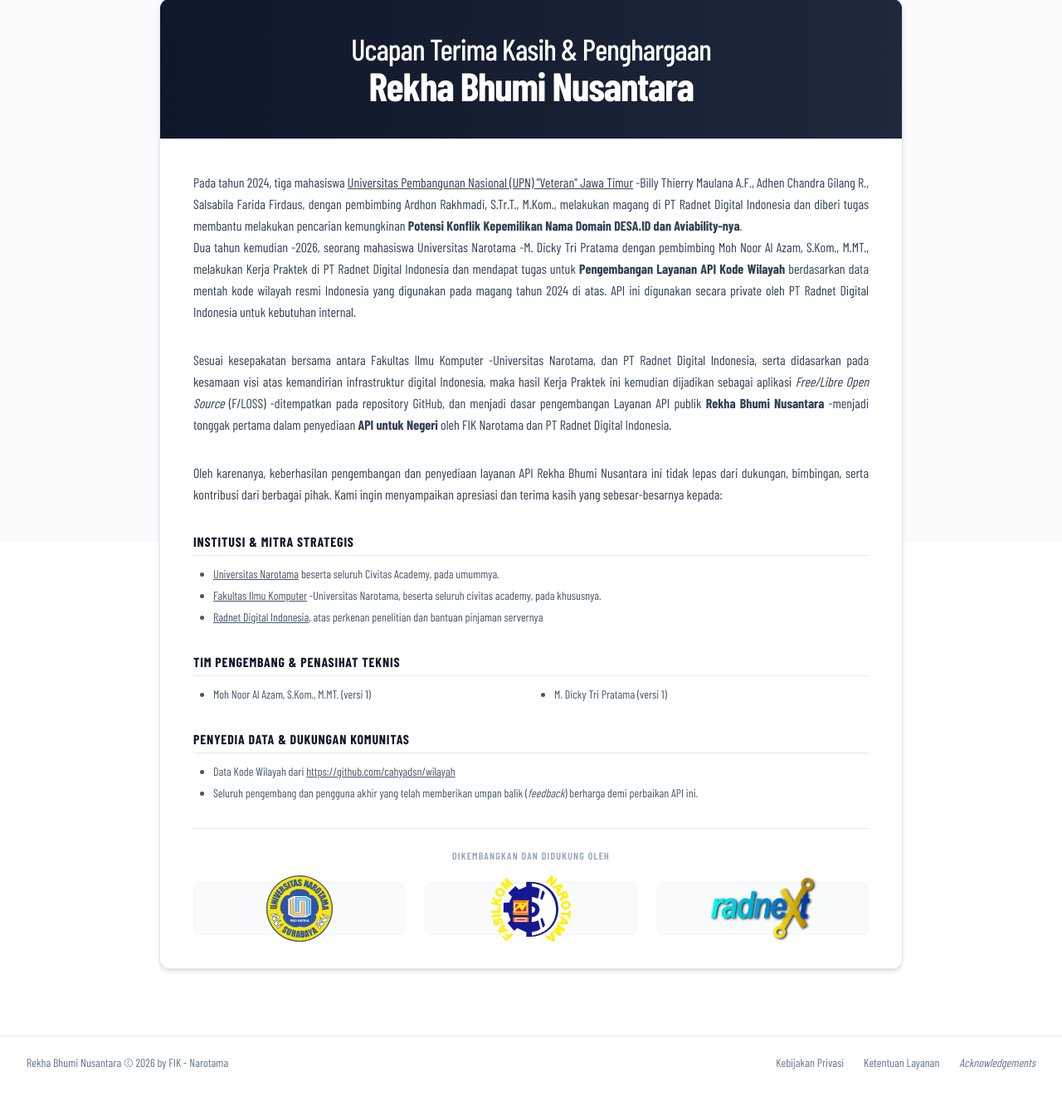
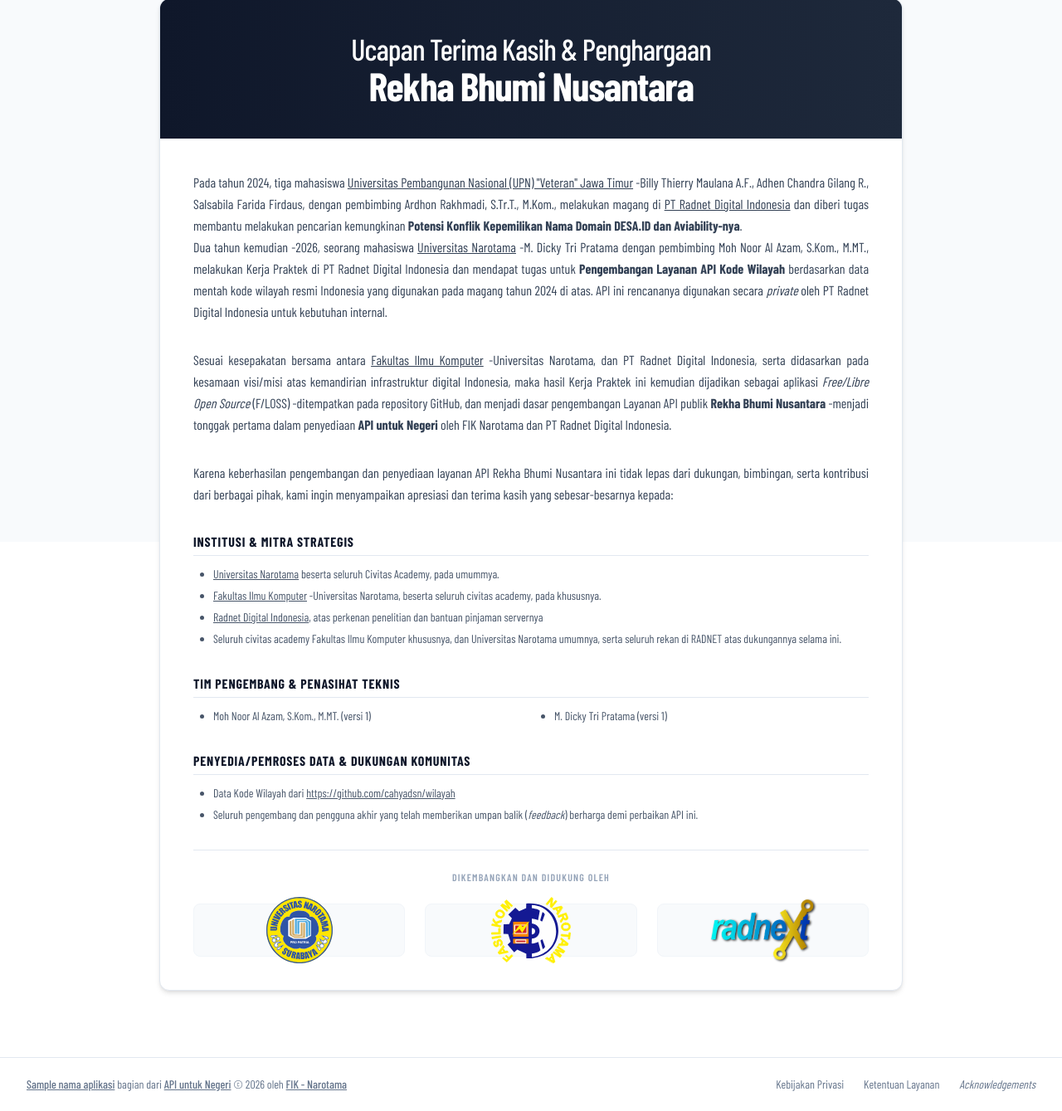
Before and after one commit to FIK-UNNAR/rekha-bhumi, a Flask app: template src/api/templates/acknowledgements.html in a window 1280 px wide. Shown: the part 147-1486 px from the top of the page at 83% size. Before the commit the page ends 1436 px from the top, so only its background shows below. Run offline with Flask 3, Linux system fonts and the light colour scheme; the template is opened without the code that fills it: most values are stand-ins (such as "Sample title", 1, 10 or a date in 2020); parts of the project's set-up code (start-up, migrations or seed data) failed here and were passed over; some libraries are stand-ins or nearby versions; some web fonts are replaced.

Commit message:
revisi minor

```diff
--- a/src/api/templates/acknowledgements.html
+++ b/src/api/templates/acknowledgements.html
@@ -14,29 +14,26 @@
     <!-- Konten Utama -->
     <div class="p-6 md:p-10 space-y-8">
         <p class="text-justify text-slate-700 leading-relaxed">
-            Pada tahun 2024, tiga mahasiswa <a href="https://upnjatim.ac.id" class="underline hover:font-bold">Universitas Pembangunan Nasional (UPN) "Veteran" Jawa Timur</a> -Billy Thierry Maulana A.F., Adhen Chandra Gilang R., Salsabila Farida Firdaus, dengan pembimbing Ardhon Rakhmadi, S.Tr.T., M.Kom., melakukan magang di PT Radnet Digital Indonesia dan diberi tugas membantu melakukan pencarian kemungkinan <strong>Potensi Konflik Kepemilikan Nama Domain DESA.ID dan Aviability-nya</strong>.<br>
-            Dua tahun kemudian -2026, seorang mahasiswa Universitas Narotama -M. Dicky Tri Pratama dengan pembimbing Moh Noor Al Azam, S.Kom., M.MT., melakukan Kerja Praktek di PT Radnet Digital Indonesia dan mendapat tugas untuk <strong>Pengembangan Layanan API Kode Wilayah</strong> berdasarkan data mentah kode wilayah resmi Indonesia yang digunakan pada magang tahun 2024 di atas. API ini digunakan secara private oleh PT Radnet Digital Indonesia untuk kebutuhan internal.
+            Pada tahun 2024, tiga mahasiswa <a href="https://upnjatim.ac.id" class="underline hover:font-medium">Universitas Pembangunan Nasional (UPN) "Veteran" Jawa Timur</a> -Billy Thierry Maulana A.F., Adhen Chandra Gilang R., Salsabila Farida Firdaus, dengan pembimbing Ardhon Rakhmadi, S.Tr.T., M.Kom., melakukan magang di <a href="https://radnet-digital.id" class="underline hover:font-medium">PT Radnet Digital Indonesia</a> dan diberi tugas membantu melakukan pencarian kemungkinan <strong>Potensi Konflik Kepemilikan Nama Domain DESA.ID dan Aviability-nya</strong>.<br>
+            Dua tahun kemudian -2026, seorang mahasiswa <a href="https://narotama.ac.id" class="underline hover:font-medium">Universitas Narotama</a> -M. Dicky Tri Pratama dengan pembimbing Moh Noor Al Azam, S.Kom., M.MT., melakukan Kerja Praktek di PT Radnet Digital Indonesia dan mendapat tugas untuk <strong>Pengembangan Layanan API Kode Wilayah</strong> berdasarkan data mentah kode wilayah resmi Indonesia yang digunakan pada magang tahun 2024 di atas. API ini rencananya digunakan secara <em>private</em> oleh PT Radnet Digital Indonesia untuk kebutuhan internal.
         </p>
         <p class="text-justify text-slate-700 leading-relaxed">
-            Sesuai kesepakatan bersama antara Fakultas Ilmu Komputer -Universitas Narotama, dan PT Radnet Digital Indonesia, serta didasarkan pada kesamaan visi atas kemandirian infrastruktur digital Indonesia, maka hasil Kerja Praktek ini kemudian dijadikan sebagai aplikasi <em>Free/Libre Open Source</em> (F/LOSS) -ditempatkan pada repository GitHub, dan menjadi dasar pengembangan Layanan API publik <strong>Rekha Bhumi Nusantara</strong> -menjadi tonggak pertama dalam penyediaan <strong>API untuk Negeri</strong> oleh FIK Narotama dan PT Radnet Digital Indonesia.
+            Sesuai kesepakatan bersama antara <a href="https://fik.narotama.ac.id" class="underline hover:font-medium">Fakultas Ilmu Komputer</a> -Universitas Narotama, dan PT Radnet Digital Indonesia, serta didasarkan pada kesamaan visi/misi atas kemandirian infrastruktur digital Indonesia, maka hasil Kerja Praktek ini kemudian dijadikan sebagai aplikasi <em>Free/Libre Open Source</em> (F/LOSS) -ditempatkan pada repository GitHub, dan menjadi dasar pengembangan Layanan API publik <strong>Rekha Bhumi Nusantara</strong> -menjadi tonggak pertama dalam penyediaan <strong>API untuk Negeri</strong> oleh FIK Narotama dan PT Radnet Digital Indonesia.
         </p>
         <p class="text-justify text-slate-700 leading-relaxed">
-            Oleh karenanya, keberhasilan pengembangan dan penyediaan layanan API Rekha Bhumi Nusantara ini tidak lepas dari dukungan, bimbingan, serta kontribusi dari berbagai pihak. Kami ingin menyampaikan apresiasi dan terima kasih yang sebesar-besarnya kepada:
+            Karena keberhasilan pengembangan dan penyediaan layanan API Rekha Bhumi Nusantara ini tidak lepas dari dukungan, bimbingan, serta kontribusi dari berbagai pihak, kami ingin menyampaikan apresiasi dan terima kasih yang sebesar-besarnya kepada:
         </p>
-
-        <!-- Kategori 1: Institusi / Sponsor Utama -->
         <section class="space-y-3">
             <h2 class="text-base font-bold text-slate-900 uppercase tracking-wider border-b border-slate-200 pb-1">
                 Institusi & Mitra Strategis
             </h2>
             <ul class="list-disc pl-6 space-y-1.5 text-slate-600 text-sm">
-                <li><a href=https://narotama.ac.id class="underline hover:font-bold">Universitas Narotama</a> beserta seluruh Civitas Academy, pada umummya.</li>
-                <li><a href=https://fik.narotama.ac.id class="underline hover:font-bold">Fakultas Ilmu Komputer</a> -Universitas Narotama, beserta seluruh civitas academy, pada khususnya. </li>
-                <li><a href="https://radnet-digital.id" class="underline hover:font-bold">Radnet Digital Indonesia</a>, atas perkenan penelitian dan bantuan pinjaman servernya</li>
+                <li><a href=https://narotama.ac.id class="underline hover:font-medium">Universitas Narotama</a> beserta seluruh Civitas Academy, pada umummya.</li>
+                <li><a href=https://fik.narotama.ac.id class="underline hover:font-medium">Fakultas Ilmu Komputer</a> -Universitas Narotama, beserta seluruh civitas academy, pada khususnya. </li>
+                <li><a href="https://radnet-digital.id" class="underline hover:font-medium">Radnet Digital Indonesia</a>, atas perkenan penelitian dan bantuan pinjaman servernya</li>
+                <li>Seluruh civitas academy Fakultas Ilmu Komputer khususnya, dan Universitas Narotama umumnya, serta seluruh rekan di RADNET atas dukungannya selama ini.</li>
             </ul>
         </section>
-
-        <!-- Kategori 2: Tim Teknis / Kontributor Kode -->
         <section class="space-y-3">
             <h2 class="text-base font-bold text-slate-900 uppercase tracking-wider border-b border-slate-200 pb-1">
                 Tim Pengembang & Penasihat Teknis
@@ -47,42 +44,36 @@
                 <li>M. Dicky Tri Pratama (versi 1)</li>
             </ul>
         </section>
-
-        <!-- Kategori 3: Penyedia Data / Komunitas -->
         <section class="space-y-3">
             <h2 class="text-base font-bold text-slate-900 uppercase tracking-wider border-b border-slate-200 pb-1">
-                Penyedia Data & Dukungan Komunitas
+                Penyedia/Pemroses Data & Dukungan Komunitas
             </h2>
             <ul class="list-disc pl-6 space-y-1.5 text-slate-600 text-sm">
-                <li>Data Kode Wilayah dari <a href="https://github.com/cahyadsn/wilayah" class="underline hover:font-bold" target="_">https://github.com/cahyadsn/wilayah</a></li>
+                <li>Data Kode Wilayah dari <a href="https://github.com/cahyadsn/wilayah" class="underline hover:font-medium" target="_">https://github.com/cahyadsn/wilayah</a></li>
                 <li>Seluruh pengembang dan pengguna akhir yang telah memberikan umpan balik (<em>feedback</em>) berharga demi perbaikan API ini.</li>
             </ul>
         </section>
-
-        <!-- Bagian Grid Logo Institusi Berjasa -->
         <section class="pt-6 border-t border-slate-200 space-y-4">
             <div class="text-center">
                 <h3 class="text-xs font-semibold text-slate-400 uppercase tracking-widest">
                     Dikembangkan dan Didukung Oleh
                 </h3>
             </div>
-
-            <!-- Grid Wadah Logo (Otomatis responsif: 2 kolom di HP, 4 kolom di laptop) -->
             <div class="grid grid-cols-2 sm:grid-cols-3 gap-6 items-center justify-items-center pt-2">
-
-                <!-- Logo 1 (Contoh: Universitas) -->
                 <div class="flex items-center justify-center h-16 w-full p-2 bg-slate-50 rounded-lg border border-slate-100 transition duration-300">
-                    <img class="max-h-20 max-w-full object-contain" src="{{ url_for('rekhabhumi.static', filename='images/narotama-logo.svg') }}" alt="Logo Narotama">
+                    <a href="https://narotama.ac.id">
+                        <img class="max-h-20 max-w-full object-contain" src="{{ url_for('rekhabhumi.static', filename='images/narotama-logo.svg') }}" alt="Logo Narotama">
+                    </a>
                 </div>
-
-                <!-- Logo 2 -->
                 <div class="flex items-center justify-center h-16 w-full p-2 bg-slate-50 rounded-lg border border-slate-100 transition duration-300">
-                    <img class="max-h-20 max-w-full object-contain" src="{{ url_for('rekhabhumi.static', filename='images/fik-logo.svg') }}" alt="Logo FIK">
+                    <a href="https://fik.narotama.ac.id">
+                        <img class="max-h-20 max-w-full object-contain" src="{{ url_for('rekhabhumi.static', filename='images/fik-logo.svg') }}" alt="Logo FIK">
+                    </a>
                 </div>
-
-                <!-- Logo 3 -->
                 <div class="flex items-center justify-center h-16 w-full p-2 bg-slate-50 rounded-lg border border-slate-100 transition duration-300">
-                    <img class="max-h-20 max-w-full object-contain" src="{{ url_for('rekhabhumi.static', filename='images/radneXt-logo.png') }}" alt="Logo RDI">
+                    <a href="https://radnet-digital.id">
+                        <img class="max-h-20 max-w-full object-contain" src="{{ url_for('rekhabhumi.static', filename='images/radneXt-logo.png') }}" alt="Logo RDI">
+                    </a>
                 </div>
             </div>
         </section>
--- a/src/api/templates/layouts/main.html
+++ b/src/api/templates/layouts/main.html
@@ -80,7 +80,7 @@
         <div class="max-w-7xl mx-auto px-4 sm:px-6 lg:px-8 h-16 flex flex-col sm:flex-row items-center justify-between text-sm text-slate-500">
             <!-- Hak Cipta -->
             <div class="mb-1 sm:mb-0">
-                <a href="https://unnar.id" class="hover:text-slate-900 hover:underline transition">Rekha Bhumi Nusantara</a> &copy; 2026 by <a href="https://fasilkom.narotama.ac.id" class="hover:text-slate-900 hover:underline transition">FIK - Narotama</a>
+                <a href="{{aplikasi_url}}" class="font-medium underline hover:font-semibold">{{nama_aplikasi}}</a> bagian dari <a href="https://api.unnar.id" class="font-medium underline hover:font-semibold">API untuk Negeri</a> &copy; 2026 oleh <a href="https://fasilkom.narotama.ac.id" class="font-medium underline hover:font-semibold">FIK - Narotama</a>
             </div>
             <!-- Tautan Kebijakan/Bantuan -->
             <div class="flex space-x-6">
```
